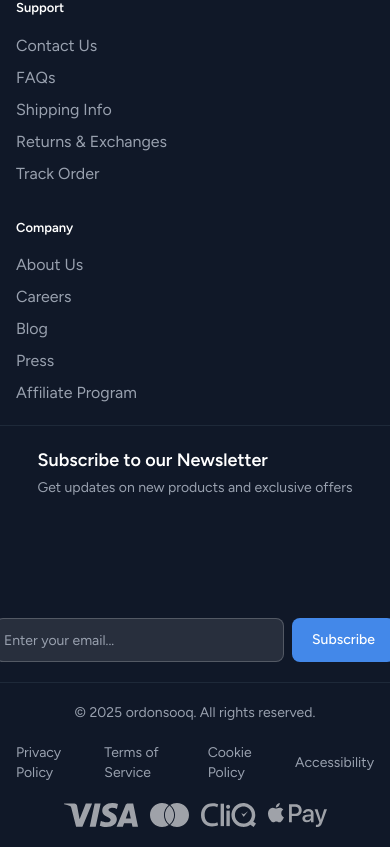
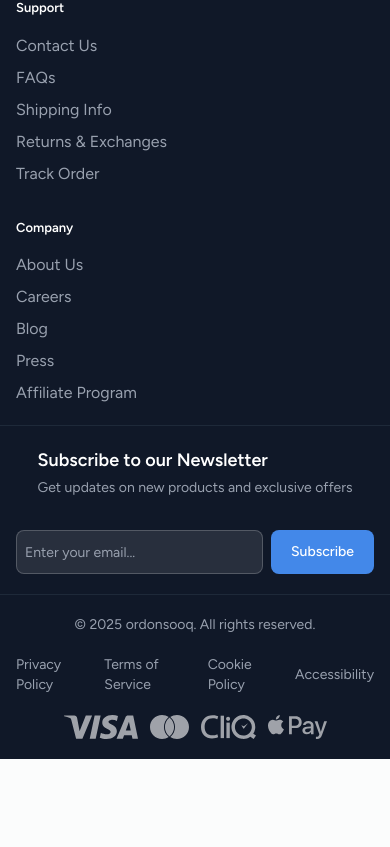
Before and after one commit to AhmadNKW2/ordonsooq-public, a Next.js app: page /en in a window 390 px wide. Shown: the part 2046-2893 px from the top of the page. After the commit the page ends 2805 px from the top, so only its background shows below. Built offline with nearby package versions, Linux system fonts and the light colour scheme; no server answers.

Commit message:
feat: improve newsletter section layout and responsiveness in Footer component

```diff
--- a/app/src/components/layout/footer.tsx
+++ b/app/src/components/layout/footer.tsx
@@ -168,16 +168,16 @@ export function Footer() {
         {/* Newsletter */}
         <div>
           <div className={containerClass}>
-            <div className="flex flex-col md:flex-row items-center justify-center gap-30">
+            <div className="flex flex-col md:flex-row items-center justify-center gap-8 md:gap-12">
               <div className="">
                 <h3 className="text-white font-semibold text-lg mb-1">{t('footer.subscribeTitle')}</h3>
                 <p className="text-third2 text-sm">{t('footer.subscribeDesc')}</p>
               </div>
-              <form className="flex gap-2 w-100">
+              <form className="flex gap-2 w-full md:w-auto">
                 <Input
                   type="email"
                   placeholder={t('footer.emailPlaceholder')}
-                  className="bg-white/10 border-white/20 text-white placeholder:text-third2 focus:bg-white/20 focus:ring-white"
+                  className="bg-white/10 border-white/20 text-white placeholder:text-third2 focus:bg-white/20 focus:ring-white flex-1 md:w-80 min-w-0"
                 />
 
                 <Button
```
